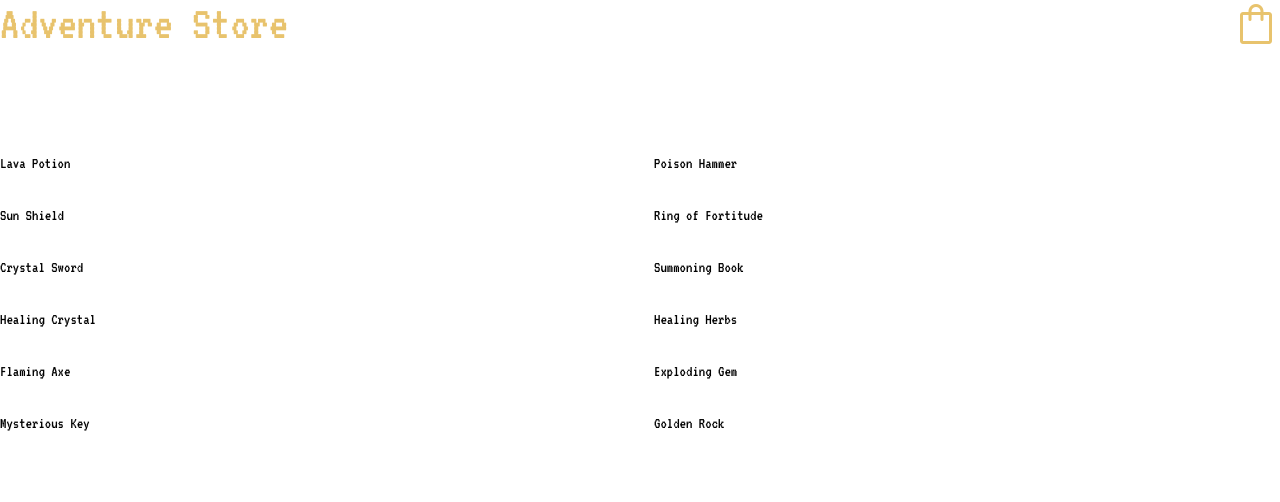
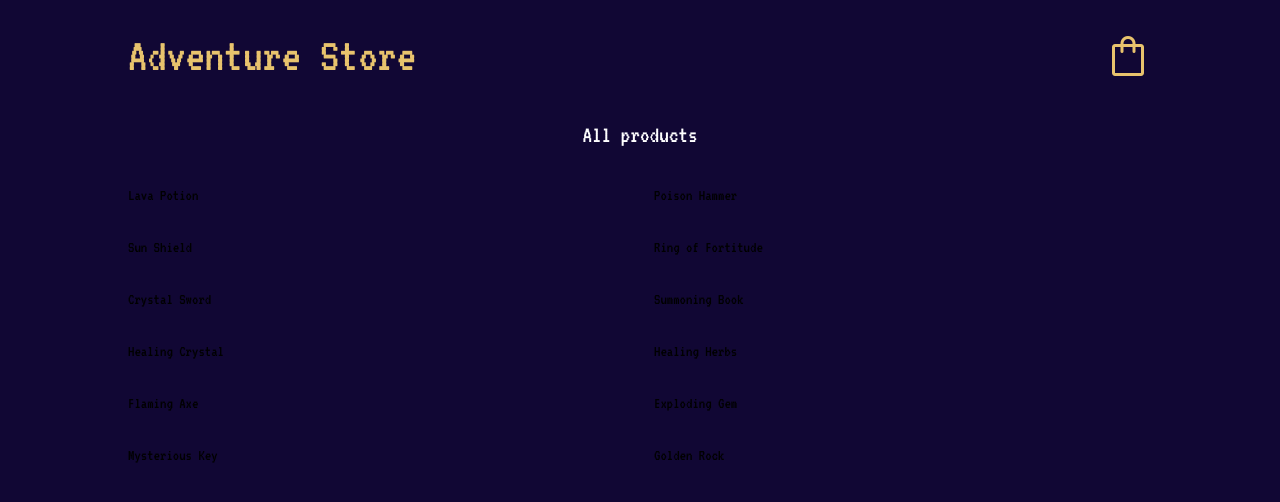
Before and after one commit to educbraga/nuxt-pinia-net-ninja, a Nuxt app: page / in a window 1280 px wide. Shown: the top 502 px of the page. Built offline with nearby package versions, Linux system fonts and the light colour scheme; data requests are answered from the project's data file.

Commit message:
adiciona css global

```diff
--- /dev/null
+++ b/assets/css/tailwind.css
@@ -0,0 +1,11 @@
+@tailwind base;
+@tailwind components;
+@tailwind utilities;
+
+body {
+	@apply bg-dark;
+}
+
+.wrapper {
+	@apply my-8 max-w-5xl mx-auto;
+}
```
